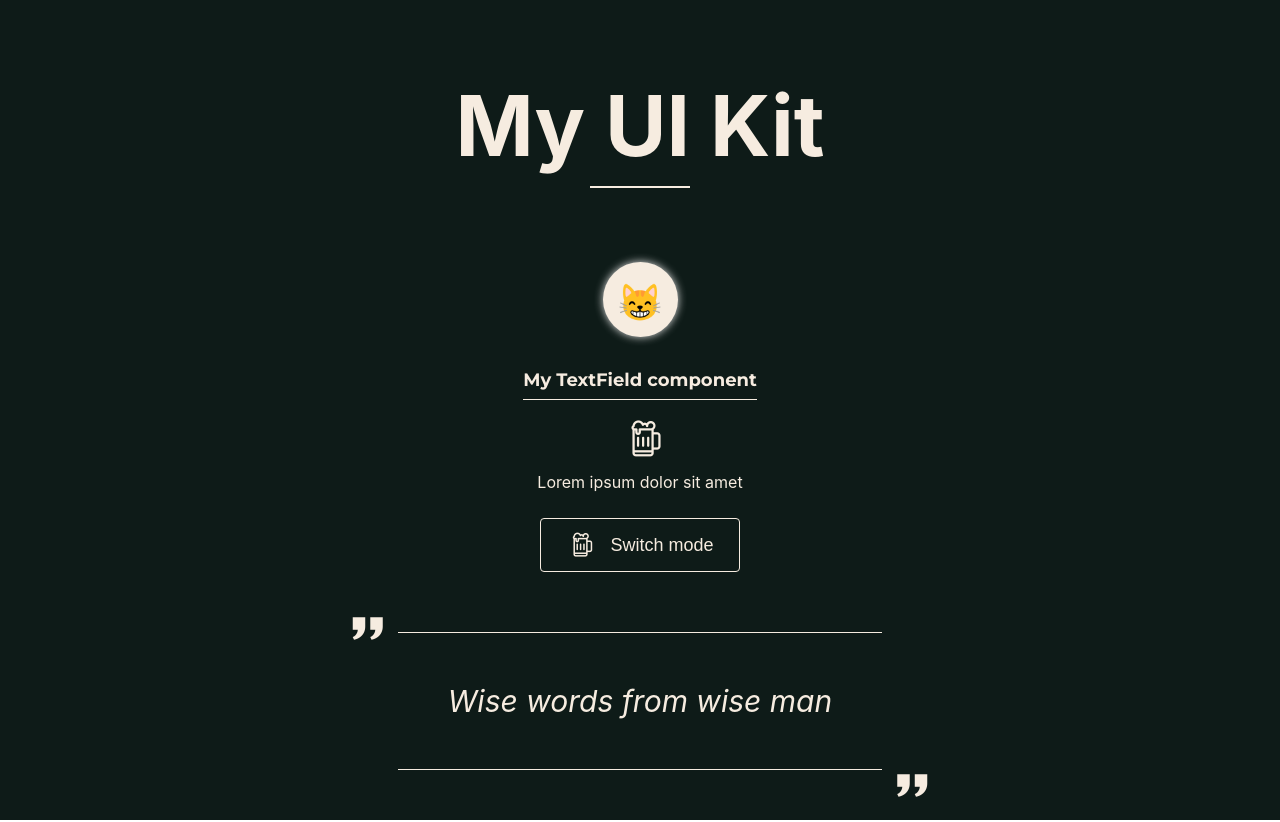
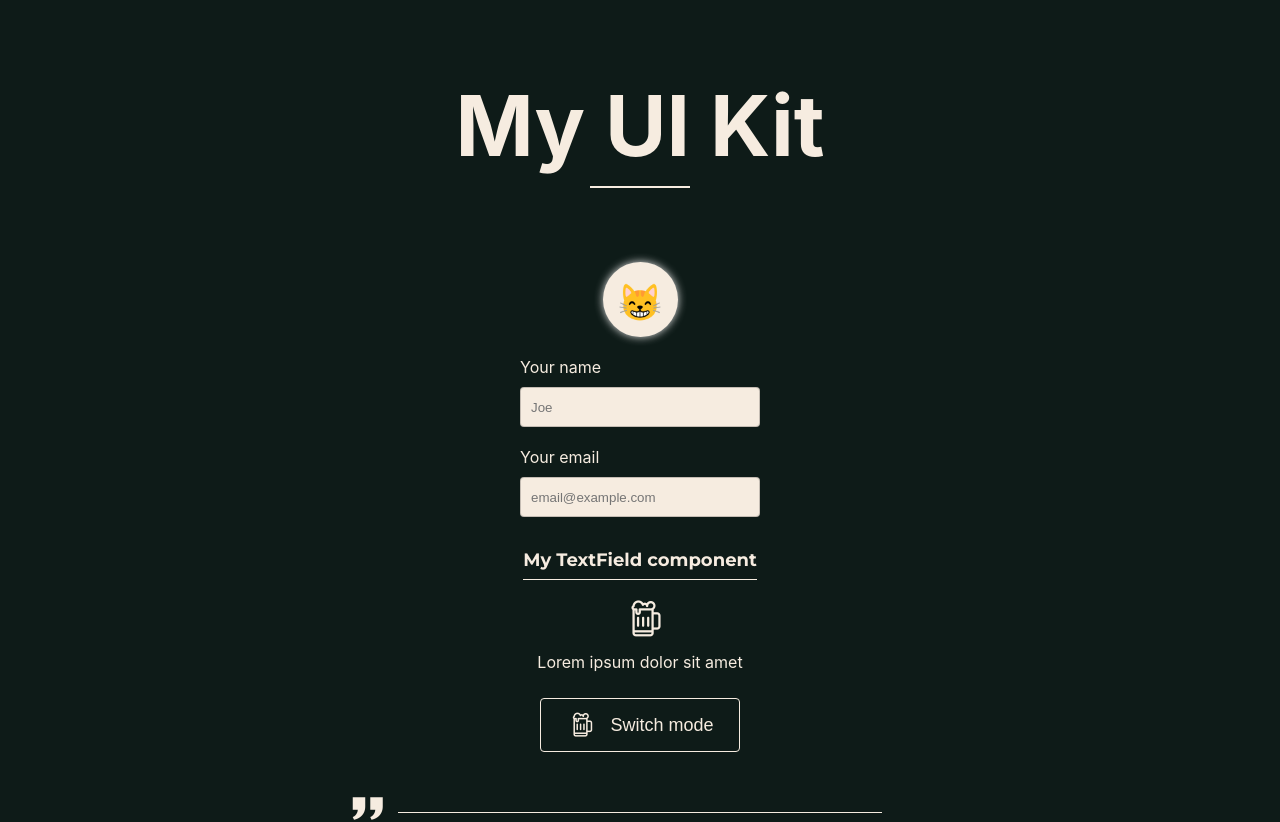
Before and after one commit to kristinaklyap/ui-kit, a React (Create React App) app: page / in a window 1280 px wide. Shown: the top 822 px of the page. Built offline with nearby package versions, Linux system fonts and the light colour scheme.

Commit message:
add Input component, custom input hook to handle input states. Add validators for inputs

```diff
--- a/src/App.js
+++ b/src/App.js
@@ -8,16 +8,60 @@ import Button from "./components/Button/Button";
 import Quote from "./components/Quote/Quote";
 import Notification from "./components/Notification/Notification";
 import TextField from "./components/TextField/TextField";
+import Input from "./components/Input/Input";
+import useInput from "./hooks/use-input";
+import { isInputEmpty, isEmailValid } from "./helpers/validators";
 
 function App() {
   const [theme, setTheme] = useState("dark");
   const changeThemeHandler = () => {
     theme === "dark" ? setTheme("light") : setTheme("dark");
   };
+
+  const {
+    enteredValue: nameInput,
+    isValid: nameInputIsValid,
+    hasError: nameInputHasError,
+    onChangeHandler: nameInputOnChange,
+    onBlurHandler: nameInputOnBlur,
+    reset: nameInputReset,
+  } = useInput(isInputEmpty);
+
+  const {
+    enteredValue: emailInput,
+    isValid: emailInputIsValid,
+    hasError: emailInputHasError,
+    onChangeHandler: emailInputOnChange,
+    onBlurHandler: emailInputOnBlur,
+    reset: emailInputReset,
+  } = useInput(isEmailValid);
+
   return (
     <div className={`App ${theme}`}>
       <Title bordered={true} alignment="to_center" headingLevel={1} label={"My UI Kit"} />
       <Avatar emoji={"cat"} />
+      <Input
+        name={"user-name"}
+        type={"text"}
+        value={nameInput}
+        onChange={nameInputOnChange}
+        onBlur={nameInputOnBlur}
+        label={"Your name"}
+        sample={"Joe"}
+        errorLabel={"Input cannot be empty"}
+        hasError={nameInputHasError}
+      />{" "}
+      <Input
+        name={"user-email"}
+        type={"email"}
+        value={emailInput}
+        onChange={emailInputOnChange}
+        onBlur={emailInputOnBlur}
+        label={"Your email"}
+        sample={"email@example.com"}
+        errorLabel={"Wrong email. Should be like: email@example.com"}
+        hasError={emailInputHasError}
+      />
       {/*      <Notification
         description={"My description"}
         cancelConfig={{
--- /dev/null
+++ b/src/components/Input/Input.js
@@ -0,0 +1,79 @@
+import classes from "./Input.module.scss";
+import PropTypes from "prop-types";
+
+const Input = (props) => {
+  const {
+    name,
+    type = "text",
+    value,
+    onChange,
+    onBlur,
+    errorLabel,
+    label,
+    hasError,
+    sample,
+  } = props;
+  const hasErrorClasses = hasError && classes.has_error;
+  const inputClasses = [classes.form_control, hasErrorClasses].join(" ");
+
+  return (
+    <div className={inputClasses}>
+      <label htmlFor={name}>{label}</label>
+      <input
+        placeholder={sample}
+        id={name}
+        type={type}
+        value={value}
+        onChange={onChange}
+        onBlur={onBlur}
+      />
+      {hasError && <p>{errorLabel}</p>}
+    </div>
+  );
+};
+export default Input;
+
+Input.propTypes = {
+  /**
+   *Provide input name
+   */
+  name: PropTypes.string.isRequired,
+  /**
+   * Choose your input type
+   */
+  type: PropTypes.oneOf(["text", "email", "password"]),
+  /**
+   * Input value
+   */
+  value: PropTypes.string,
+
+  /**
+   * Input label
+   */
+  label: PropTypes.string,
+  /**
+   * Input placeholder
+   */
+  sample: PropTypes.string,
+  /**
+   * Input on change func
+   */
+  onChange: PropTypes.func,
+  /**
+   * Input on blur func
+   */
+  onBlur: PropTypes.func,
+  /**
+   * Boolean. Is there is a validation err?
+   */
+  hasError: PropTypes.bool,
+  /**
+   * Input error message
+   */
+  errorLabel: PropTypes.string,
+};
+
+Input.defaultProps = {
+  type: "text",
+  label: "My input",
+};
--- /dev/null
+++ b/src/components/Input/Input.module.scss
@@ -0,0 +1,38 @@
+@use "./src/styles/colors";
+@use "./src/styles/fonts";
+
+.form_control {
+  margin: 10px 0;
+  display: flex;
+  flex-direction: column;
+  width: 240px;
+
+  input {
+    width: 100%;
+    height: 40px;
+    border: 1px solid colors.$dark-grey-color;
+    border-radius: 4px;
+    padding: 0 10px;
+    background-color: colors.$tertiary-color;
+
+  }
+
+  label {
+    padding-bottom: 10px;
+  }
+
+
+  &.has_error {
+    input {
+      border-color: colors.$text-color-light;
+      background-color: colors.$text-color-light-transparency;
+    }
+
+    p {
+      max-width: 100%;
+      margin-top: 5px;
+      color: colors.$text-color-light;
+      font-size: fonts.$like-disclaimer;
+    }
+  }
+}
--- /dev/null
+++ b/src/helpers/validators.js
@@ -0,0 +1,2 @@
+export const isInputEmpty = (val) => val.trim() !== "";
+export const isEmailValid = (val) => val.match(/^\w+([\.-]?\w+)*@\w+([\.-]?\w+)*(\.\w{2,3})+$/);
--- /dev/null
+++ b/src/hooks/use-input.js
@@ -0,0 +1,33 @@
+import { useState } from "react";
+
+const useInput = (validationFn) => {
+  const [enteredValue, setEnteredValue] = useState("");
+  const [isTouched, setIsTouched] = useState(false);
+
+  const isValid = validationFn(enteredValue);
+  const hasError = !isValid && isTouched;
+
+  const onChangeHandler = (e) => {
+    setEnteredValue(e.target.value);
+    setIsTouched(true);
+  };
+
+  const onBlurHandler = (e) => {
+    setIsTouched(true);
+  };
+
+  const reset = () => {
+    setEnteredValue("");
+    setIsTouched(false);
+  };
+
+  return {
+    enteredValue,
+    isValid,
+    hasError,
+    onChangeHandler,
+    onBlurHandler,
+    reset,
+  };
+};
+export default useInput;
--- a/src/styles/_colors.scss
+++ b/src/styles/_colors.scss
@@ -15,3 +15,4 @@ $primary-color-dark: #0E1B18;
 
 $light-grey-color-transparency: #1e3c3550;
 $black-color-transparency: rgba(0, 0, 0, .95);
+$text-color-light-transparency: rgba(119, 71, 63, .5);
```
Also changed, not shown: 2 other files (tests, documents, lock files or other folders).
